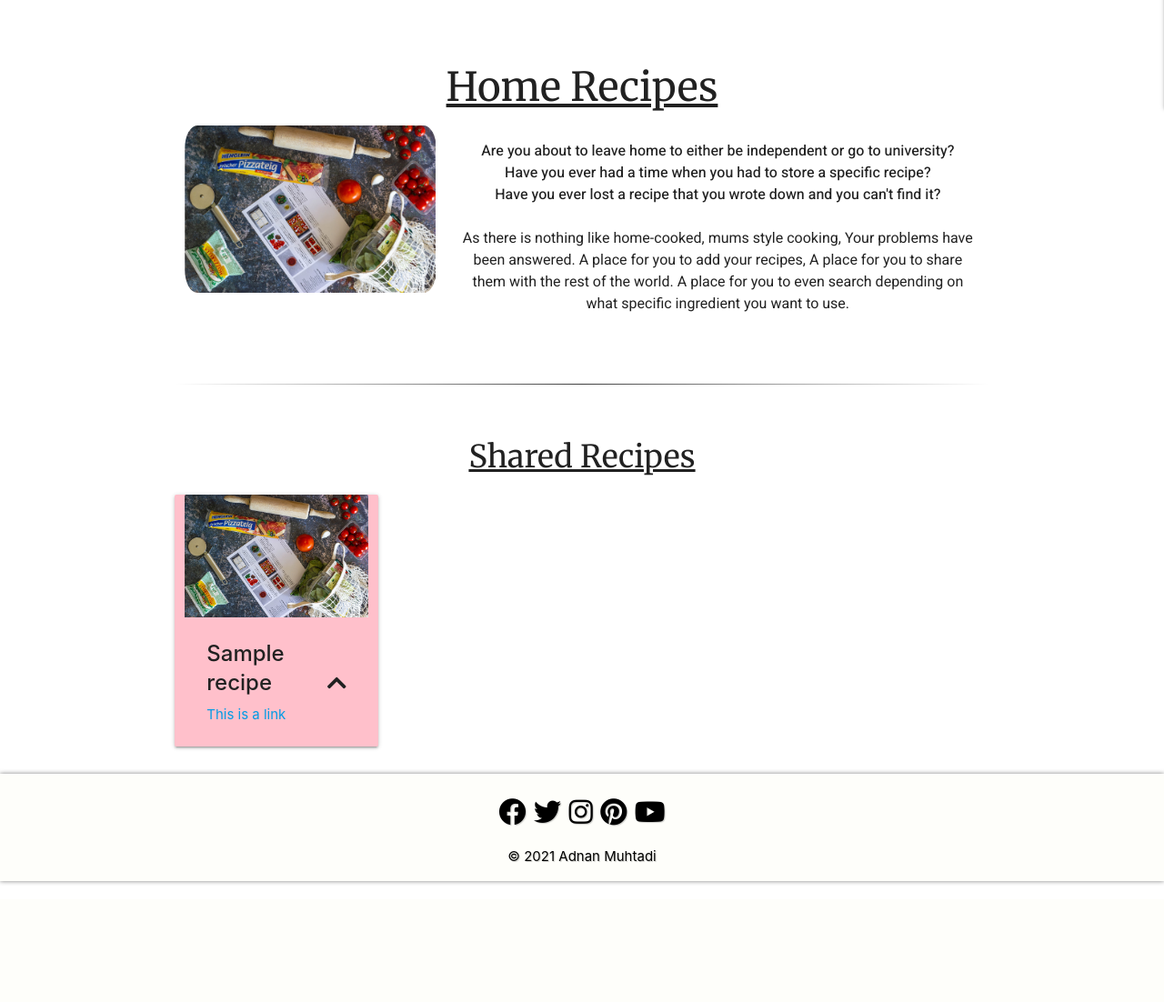
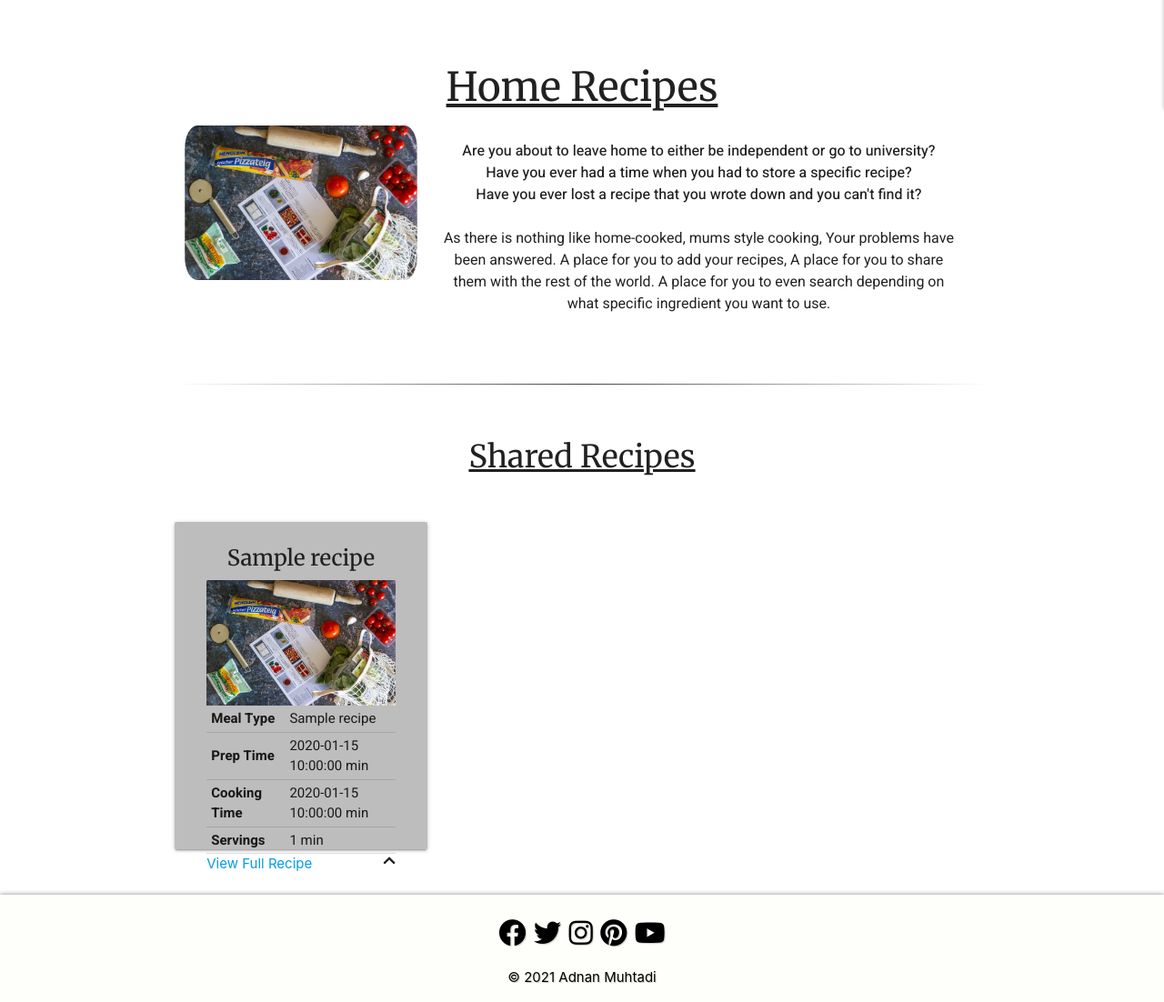
Before and after one commit to adnanmuhtadi/milestone-project-3, a Flask app: page /get_recipes in a window 1280 px wide. Shown: the part 741-1843 px from the top of the page at 91% size. Before the commit the page ends 1713 px from the top, so only its background shows below. Run offline with Flask 2, Linux system fonts and the light colour scheme; a database or web service that is not in the repository returns one stand-in record (values such as "Sample title"); some libraries are stand-ins or nearby versions.

Commit message:
Mod - Amended the shared card view
Amended and styled the share recipe view

```diff
--- a/static/css/style.css
+++ b/static/css/style.css
@@ -37,6 +37,10 @@ nav ul a {
     position: relative;
 }
 
+.row {
+    margin-bottom: 0px;
+}
+
 /*////////////////////////////// Home Page*/
 
 /* carousel for the home page */
@@ -65,13 +69,40 @@ hr {
 
 /* Cards for the home page */
 
+.card-title {
+    font-family: "Merriweather", sans-serif;
+    text-align: center;
+}
+
 .shared-recipes {
     position: relative;
 }
 
+.row .col.s4 {
+    width: 31%;
+    margin-left: auto;
+    left: auto;
+    right: auto;
+}
+
 .recipe-card {
-    margin: 10px 10px;
-    background-color: pink;
+    margin: 40px 20px 50px 20px;
+}
+
+.card {
+    height: 360px;
+}
+
+td, th {
+    padding: 3px 5px;
+}
+
+table {
+    font-family: "Heebo", sans-serif;;
+}
+
+.table_header {
+    font-weight: 700;
 }
 
 /*////////////////////////////// Login/Registration Page */
@@ -111,7 +142,7 @@ hr {
 }
 
 .inside-form {
-position: relative;
+    position: relative;
     border-radius: 25px;
 }
 
--- a/templates/home.html
+++ b/templates/home.html
@@ -30,18 +30,56 @@
 
     <div class="row shared-recipes">
         {% for recipe in recipes %}
-        <div class="recipe-card card col s3">
+        {% if session.user == recipe.created_by %}
+            <div class="recipe-card card grey lighten-4 col s4">
+        {% else %}
+            <div class="recipe-card card grey lighten-1 col s4">
+        {% endif %}
+                <div class="card-content">
+                    <span class="card-title grey-text text-darken-4 s12"><strong>{{ recipe.recipe_name }}</strong></span>
                     <div class="card-image waves-effect waves-block waves-light">
                     <!-- The variable that is created to display content from the DB "recipe" -->
                     <img class="activator" src="{{ url_for('static', filename='img/hp-recipe.jpeg') }}">
                 </div>
-            <div class="card-content">
-                <span class="card-title activator grey-text text-darken-4"><strong>{{ recipe.recipe_name }}</strong><i class="fas fa-chevron-up right"></i></span>
-                <p><a href="#">This is a link</a></p>
+                <table>
+                    <tr class="new_row">
+                        <td class="table_header">Meal Type</td>
+                        <td>{{ recipe.meal_name }}</td>
+                    </tr>
+                    <tr class="new_row">
+                        <td class="table_header">Prep Time</td>
+                        <td>{{ recipe.prep_time }} min</td>
+                    </tr>
+                    <tr class="new_row">
+                        <td class="table_header">Cooking Time</td>
+                        <td>{{ recipe.cooking_time }} min</td>
+                    </tr>
+                    <tr class="new_row">
+                        <td class="table_header">Servings</td>
+                        <td>{{ recipe.num_servings }} min</td>
+                    </tr>
+                </table>
+                        {% if session.user|lower == recipe.created_by|lower %}
+                            <p><a href="#">View Your Full Recipe</a>
+                            <i class="fas fa-chevron-up right activator"></i></p>
+                        {% else %}
+                            <p><a href="#">View Full Recipe</a>
+                            <i class="fas fa-chevron-up right activator"></i></p>
+                        {% endif %}
                 </div>
                 <div class="card-reveal">
-                <span class="card-title grey-text text-darken-4"><strong>{{ recipe.recipe_name }}</strong><i class="fas fa-chevron-down right"></i></span>
-                <p>Cooking Time: {{ recipe.meal_name }}min</p>
+                    <span class="card-title grey-text text-darken-4"><strong>Ingredients</strong><i class="fas fa-chevron-down right"></i></span>
+                    <ul class="unordered-list list-items">
+                    {% for ingredient in recipe.recipe_ingredients %}
+                        <li class="ingredients-list">
+                    {{ ingredient }}
+                        </li>
+                    {% endfor %}
+                    </ul>
+                    {% if session.user|lower == recipe.created_by|lower %}
+                        <a href="{{ url_for('edit_recipe', recipe_id=recipe._id) }}" class="btn-small green accent-4">Edit</a>
+                        <a href="{{ url_for('delete_recipe', recipe_id=recipe._id) }}" class="btn-small green accent-4">Delete</a>
+                    {% endif %}
                 </div>
             </div>
         {% endfor %}
```
Lines whose indentation alone changed are shown as unchanged.
